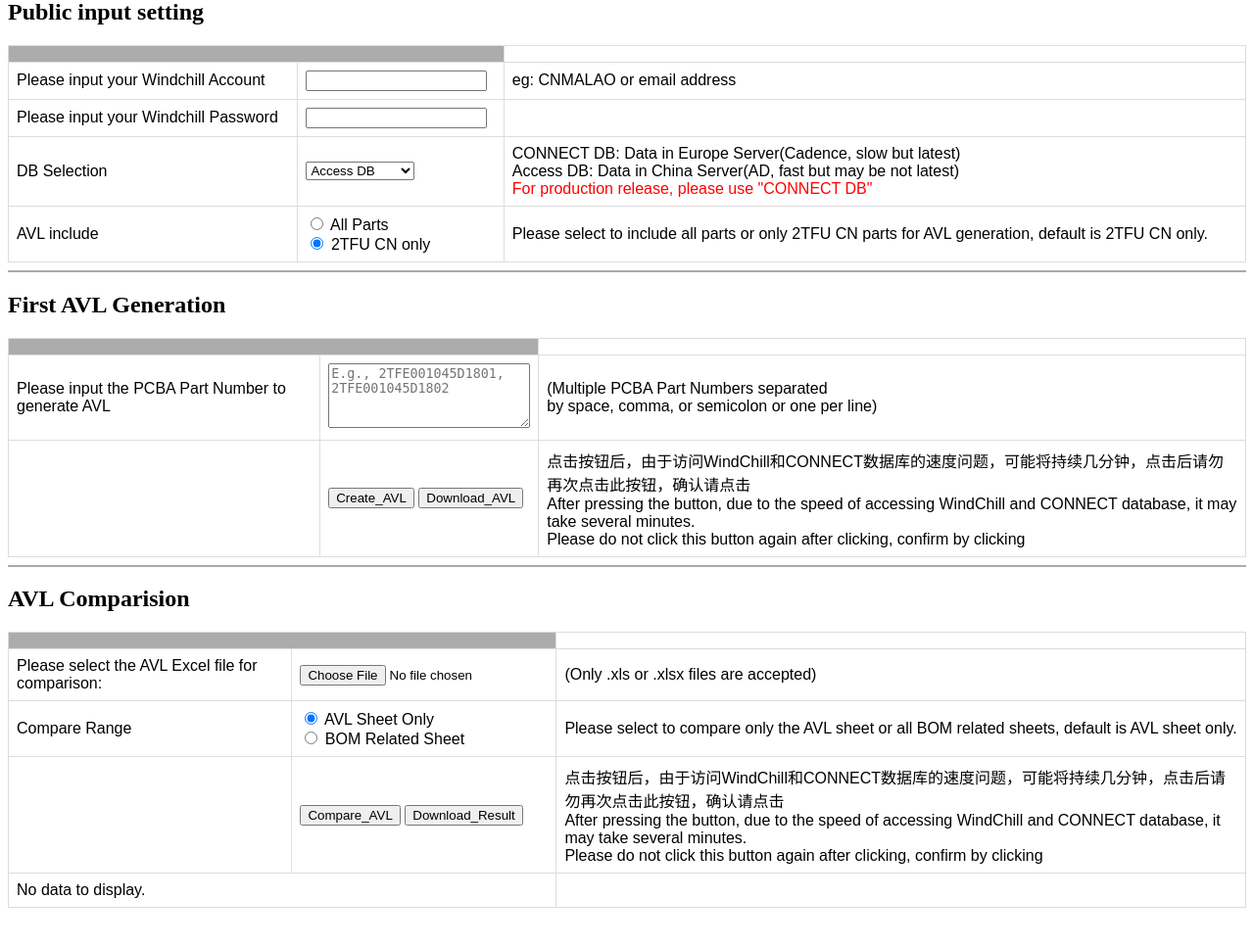
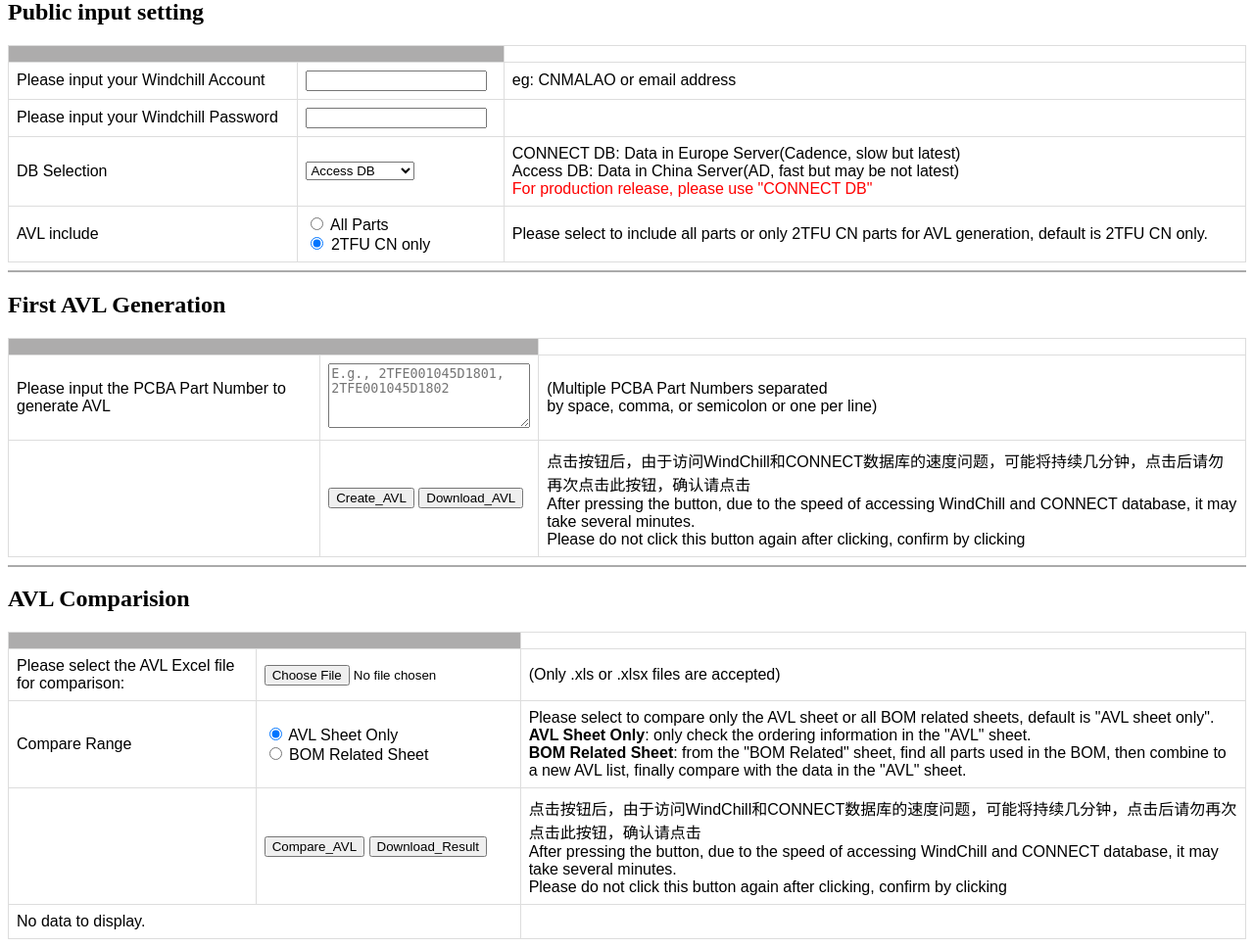
Before and after one commit to MackeyABB/Flask_CONNECT_DB, a Flask app: page /AVLhandle in a window 1280 px wide. Shown: the part 103-1070 px from the top of the page at 98% size. Before the commit the page ends 1030 px from the top, so only its background shows below. Run offline with Flask 3, Linux system fonts and the light colour scheme.

Commit message:
feat:调整AVLHandle页面

```diff
--- a/templates/AVLHandle.html
+++ b/templates/AVLHandle.html
@@ -184,8 +184,9 @@
                         <label for="BOM_Related_Sheet">BOM Related Sheet</label>
                     </td>
                     <td>
-                        Please select to compare only the AVL sheet or all BOM related sheets, default is AVL sheet
-                        only.
+                        Please select to compare only the AVL sheet or all BOM related sheets, default is "AVL sheet only".
+                        <br><b>AVL Sheet Only</b>: only check the ordering information in the "AVL" sheet.
+                        <br><b>BOM Related Sheet</b>: from the "BOM Related" sheet, find all parts used in the BOM, then combine to a new AVL list, finally compare with the data in the "AVL" sheet.
                     </td>
                 </tr>
                 <!-- 操作按键 -->
```
